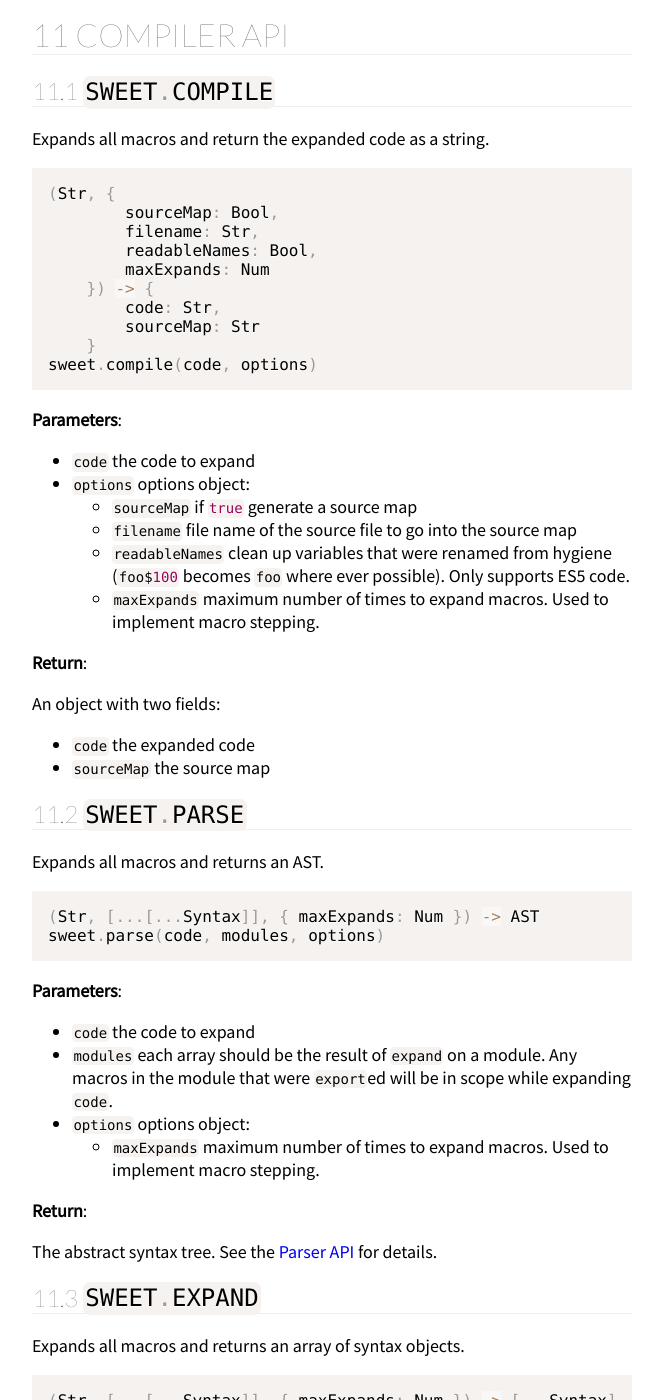
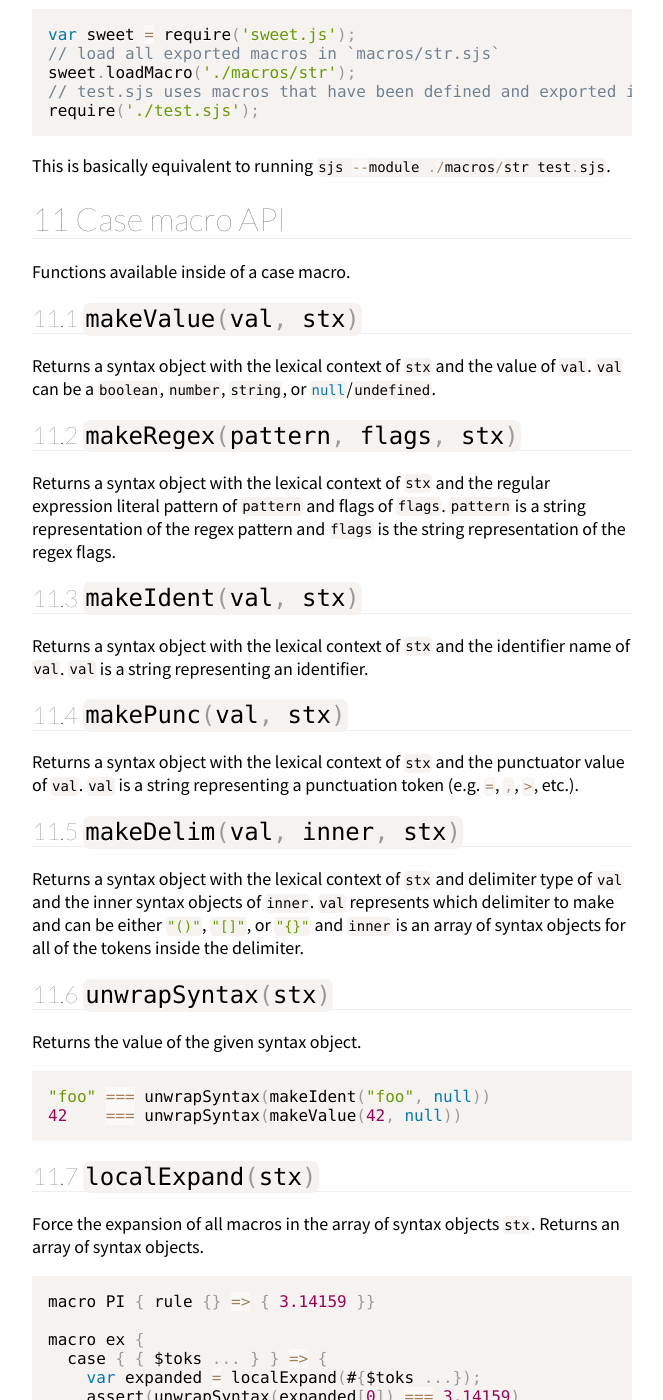
Before and after one commit to sweet-js/sweet-core, a Jekyll site: the page doc/main/sweet.html, which Jekyll copies as it is, in a window 1280 px wide and 1400 px high, scrolled down 25993 px. Shown: the whole window, without its empty margins (308-971 px from the left). Built offline with Jekyll 4.4.1, drawn with Linux system fonts in a browser that asks for light colours; some of the changed text lies outside the part shown.

Commit message:
documenting local expand

```diff
--- a/doc/main/style/main.css
+++ b/doc/main/style/main.css
@@ -38,7 +38,6 @@ h1,h2,h3 {
   font-weight: 100;
   color: #222;
   position: relative;
-  text-transform: uppercase;
   color: #444;
   font-family: 'Lato', Helvetica Neue, Helvetica, Arial, sans-serif;
   font-weight: 100;
--- a/doc/main/sweet.html
+++ b/doc/main/sweet.html
@@ -68,7 +68,6 @@ code > span.er { color: #ff0000; font-weight: bold; }
     font-weight: 100;
     color: #222;
     position: relative;
-    text-transform: uppercase;
     color: #444;
     font-family: 'Lato', Helvetica Neue, Helvetica, Arial, sans-serif;
     font-weight: 100;
@@ -173,19 +172,28 @@ code > span.er { color: #ff0000; font-weight: bold; }
 <li><a href="#using-modules"><span class="toc-section-number">10.1</span> Using Modules</a></li>
 <li><a href="#node-loader"><span class="toc-section-number">10.2</span> Node Loader</a></li>
 </ul></li>
-<li><a href="#compiler-api"><span class="toc-section-number">11</span> Compiler API</a><ul>
-<li><a href="#sweet.compile"><span class="toc-section-number">11.1</span> <code>sweet.compile</code></a></li>
-<li><a href="#sweet.parse"><span class="toc-section-number">11.2</span> <code>sweet.parse</code></a></li>
-<li><a href="#sweet.expand"><span class="toc-section-number">11.3</span> <code>sweet.expand</code></a></li>
+<li><a href="#case-macro-api"><span class="toc-section-number">11</span> Case macro API</a><ul>
+<li><a href="#makevalueval-stx"><span class="toc-section-number">11.1</span> <code>makeValue(val, stx)</code></a></li>
+<li><a href="#makeregexpattern-flags-stx"><span class="toc-section-number">11.2</span> <code>makeRegex(pattern, flags, stx)</code></a></li>
+<li><a href="#makeidentval-stx"><span class="toc-section-number">11.3</span> <code>makeIdent(val, stx)</code></a></li>
+<li><a href="#makepuncval-stx"><span class="toc-section-number">11.4</span> <code>makePunc(val, stx)</code></a></li>
+<li><a href="#makedelimval-inner-stx"><span class="toc-section-number">11.5</span> <code>makeDelim(val, inner, stx)</code></a></li>
+<li><a href="#unwrapsyntaxstx"><span class="toc-section-number">11.6</span> <code>unwrapSyntax(stx)</code></a></li>
+<li><a href="#localexpandstx"><span class="toc-section-number">11.7</span> <code>localExpand(stx)</code></a></li>
 </ul></li>
-<li><a href="#faq"><span class="toc-section-number">12</span> FAQ</a><ul>
-<li><a href="#how-do-i-run-sweet.js-in-the-browser"><span class="toc-section-number">12.1</span> How do I Run Sweet.js in the Browser?</a></li>
-<li><a href="#how-do-i-break-hygiene"><span class="toc-section-number">12.2</span> How do I break hygiene?</a></li>
-<li><a href="#how-do-i-output-comments"><span class="toc-section-number">12.3</span> How do I output comments?</a></li>
-<li><a href="#how-do-i-convert-a-token-to-a-string-literal"><span class="toc-section-number">12.4</span> How do I convert a token to a string literal?</a></li>
-<li><a href="#how-do-i-debug-macros"><span class="toc-section-number">12.5</span> How do I debug macros?</a><ul>
-<li><a href="#stepping-through-expansion"><span class="toc-section-number">12.5.1</span> Stepping Through Expansion</a></li>
-<li><a href="#understanding-case-macros"><span class="toc-section-number">12.5.2</span> Understanding Case Macros</a></li>
+<li><a href="#compiler-api"><span class="toc-section-number">12</span> Compiler API</a><ul>
+<li><a href="#sweet.compile"><span class="toc-section-number">12.1</span> <code>sweet.compile</code></a></li>
+<li><a href="#sweet.parse"><span class="toc-section-number">12.2</span> <code>sweet.parse</code></a></li>
+<li><a href="#sweet.expand"><span class="toc-section-number">12.3</span> <code>sweet.expand</code></a></li>
+</ul></li>
+<li><a href="#faq"><span class="toc-section-number">13</span> FAQ</a><ul>
+<li><a href="#how-do-i-run-sweet.js-in-the-browser"><span class="toc-section-number">13.1</span> How do I Run Sweet.js in the Browser?</a></li>
+<li><a href="#how-do-i-break-hygiene"><span class="toc-section-number">13.2</span> How do I break hygiene?</a></li>
+<li><a href="#how-do-i-output-comments"><span class="toc-section-number">13.3</span> How do I output comments?</a></li>
+<li><a href="#how-do-i-convert-a-token-to-a-string-literal"><span class="toc-section-number">13.4</span> How do I convert a token to a string literal?</a></li>
+<li><a href="#how-do-i-debug-macros"><span class="toc-section-number">13.5</span> How do I debug macros?</a><ul>
+<li><a href="#stepping-through-expansion"><span class="toc-section-number">13.5.1</span> Stepping Through Expansion</a></li>
+<li><a href="#understanding-case-macros"><span class="toc-section-number">13.5.2</span> Understanding Case Macros</a></li>
 </ul></li>
 </ul></li>
 </ul>
@@ -1038,8 +1046,38 @@ sweet.loadMacro(&#39;./macros/str&#39;);
 // test.sjs uses macros that have been defined and exported in `macros/str.sjs`
 require(&#39;./test.sjs&#39;);</code></pre>
 <p>This is basically equivalent to running <code>sjs --module ./macros/str test.sjs</code>.</p>
-<h1 id="compiler-api"><span class="header-section-number">11</span> Compiler API</h1>
-<h2 id="sweet.compile"><span class="header-section-number">11.1</span> <code>sweet.compile</code></h2>
+<h1 id="case-macro-api"><span class="header-section-number">11</span> Case macro API</h1>
+<p>Functions available inside of a case macro.</p>
+<h2 id="makevalueval-stx"><span class="header-section-number">11.1</span> <code>makeValue(val, stx)</code></h2>
+<p>Returns a syntax object with the lexical context of <code>stx</code> and the value of <code>val</code>. <code>val</code> can be a <code>boolean</code>, <code>number</code>, <code>string</code>, or <code>null</code>/<code>undefined</code>.</p>
+<h2 id="makeregexpattern-flags-stx"><span class="header-section-number">11.2</span> <code>makeRegex(pattern, flags, stx)</code></h2>
+<p>Returns a syntax object with the lexical context of <code>stx</code> and the regular expression literal pattern of <code>pattern</code> and flags of <code>flags</code>. <code>pattern</code> is a string representation of the regex pattern and <code>flags</code> is the string representation of the regex flags.</p>
+<h2 id="makeidentval-stx"><span class="header-section-number">11.3</span> <code>makeIdent(val, stx)</code></h2>
+<p>Returns a syntax object with the lexical context of <code>stx</code> and the identifier name of <code>val</code>. <code>val</code> is a string representing an identifier.</p>
+<h2 id="makepuncval-stx"><span class="header-section-number">11.4</span> <code>makePunc(val, stx)</code></h2>
+<p>Returns a syntax object with the lexical context of <code>stx</code> and the punctuator value of <code>val</code>. <code>val</code> is a string representing a punctuation token (e.g. <code>=</code>, <code>,</code>, <code>&gt;</code>, etc.).</p>
+<h2 id="makedelimval-inner-stx"><span class="header-section-number">11.5</span> <code>makeDelim(val, inner, stx)</code></h2>
+<p>Returns a syntax object with the lexical context of <code>stx</code> and delimiter type of <code>val</code> and the inner syntax objects of <code>inner</code>. <code>val</code> represents which delimiter to make and can be either <code>&quot;()&quot;</code>, <code>&quot;[]&quot;</code>, or <code>&quot;{}&quot;</code> and <code>inner</code> is an array of syntax objects for all of the tokens inside the delimiter.</p>
+<h2 id="unwrapsyntaxstx"><span class="header-section-number">11.6</span> <code>unwrapSyntax(stx)</code></h2>
+<p>Returns the value of the given syntax object.</p>
+<pre class="js"><code>&quot;foo&quot; === unwrapSyntax(makeIdent(&quot;foo&quot;, null))
+42    === unwrapSyntax(makeValue(42, null))</code></pre>
+<h2 id="localexpandstx"><span class="header-section-number">11.7</span> <code>localExpand(stx)</code></h2>
+<p>Force the expansion of all macros in the array of syntax objects <code>stx</code>. Returns an array of syntax objects.</p>
+<pre class="js"><code>macro PI { rule {} =&gt; { 3.14159 }}
+
+macro ex {
+  case { { $toks ... } } =&gt; {
+    var expanded = localExpand(#{$toks ...});
+    assert(unwrapSyntax(expanded[0]) === 3.14159)
+    return expanded;
+  }
+}
+
+ex { PI }</code></pre>
+<p>Note that <code>localExpand</code> is currently experimental. If you're coming from Racket you might also be expecting a stop list which is not yet implemented.</p>
+<h1 id="compiler-api"><span class="header-section-number">12</span> Compiler API</h1>
+<h2 id="sweet.compile"><span class="header-section-number">12.1</span> <code>sweet.compile</code></h2>
 <p>Expands all macros and return the expanded code as a string.</p>
 <pre class="js"><code>(Str, {
         sourceMap: Bool,
@@ -1068,7 +1106,7 @@ sweet.compile(code, options)</code></pre>
 <li><code>code</code> the expanded code</li>
 <li><code>sourceMap</code> the source map</li>
 </ul>
-<h2 id="sweet.parse"><span class="header-section-number">11.2</span> <code>sweet.parse</code></h2>
+<h2 id="sweet.parse"><span class="header-section-number">12.2</span> <code>sweet.parse</code></h2>
 <p>Expands all macros and returns an AST.</p>
 <pre class="js"><code>(Str, [...[...Syntax]], { maxExpands: Num }) -&gt; AST
 sweet.parse(code, modules, options)</code></pre>
@@ -1083,7 +1121,7 @@ sweet.parse(code, modules, options)</code></pre>
 </ul>
 <p><strong>Return</strong>:</p>
 <p>The abstract syntax tree. See the <a href="https://developer.mozilla.org/en-US/docs/SpiderMonkey/Parser_API">Parser API</a> for details.</p>
-<h2 id="sweet.expand"><span class="header-section-number">11.3</span> <code>sweet.expand</code></h2>
+<h2 id="sweet.expand"><span class="header-section-number">12.3</span> <code>sweet.expand</code></h2>
 <p>Expands all macros and returns an array of syntax objects.</p>
 <pre class="js"><code>(Str, [...[...Syntax]], { maxExpands: Num }) -&gt; [...Syntax]
 sweet.expand(code, modules, options)</code></pre>
@@ -1102,14 +1140,14 @@ sweet.expand(code, modules, options)</code></pre>
 <li><code>token</code> which is a token object that <a href="http://esprima.org/">esprima</a> understands.</li>
 <li><code>context</code> holds hygiene information.</li>
 </ul>
-<h1 id="faq"><span class="header-section-number">12</span> FAQ</h1>
-<h2 id="how-do-i-run-sweet.js-in-the-browser"><span class="header-section-number">12.1</span> How do I Run Sweet.js in the Browser?</h2>
+<h1 id="faq"><span class="header-section-number">13</span> FAQ</h1>
+<h2 id="how-do-i-run-sweet.js-in-the-browser"><span class="header-section-number">13.1</span> How do I Run Sweet.js in the Browser?</h2>
 <p>Load sweet.js using AMD/require.js:</p>
 <pre class="js"><code>require([&quot;./sweet&quot;], function(sweet) {
     // ...
 });</code></pre>
 <p>Then just use the sweet.js compiler <a href="#compiler-api">API</a>. You can see an example of this in action with the sweet.js editor <a href="https://github.com/mozilla/sweet.js/blob/3062bde9d3464adee868c98a2ced44d2316a6763/browser/editor.html">here</a> and <a href="https://github.com/mozilla/sweet.js/blob/3062bde9d3464adee868c98a2ced44d2316a6763/browser/scripts/editor.js">here</a>.</p>
-<h2 id="how-do-i-break-hygiene"><span class="header-section-number">12.2</span> How do I break hygiene?</h2>
+<h2 id="how-do-i-break-hygiene"><span class="header-section-number">13.2</span> How do I break hygiene?</h2>
 <p>Sometimes you really do need to break the wonderful protections provided by hygiene. Breaking hygiene is usually a bad idea but sweet.js won't judge.</p>
 <p>Breaking hygiene is done by stealing the lexical context from syntax objects in the &quot;right place&quot;. To clarify, consider <code>aif</code> the <a href="http://en.wikipedia.org/wiki/Anaphoric_macro">anaphoric</a> if macro that binds its condition to the identifier <code>it</code> in the body.</p>
 <pre class="js"><code>var it = &quot;foo&quot;;
@@ -1141,7 +1179,7 @@ aif (long.obj.path) {
       }
   }
 }</code></pre>
-<h2 id="how-do-i-output-comments"><span class="header-section-number">12.3</span> How do I output comments?</h2>
+<h2 id="how-do-i-output-comments"><span class="header-section-number">13.3</span> How do I output comments?</h2>
 <p>Comments in a rule macro or inside a <code>#{...}</code> template should &quot;just work&quot;. If you want to create comment strings programmatically you can use a token's <code>leadingComments</code> property.</p>
 <pre class="js"><code>macro m {
     case {_ () } =&gt; {
@@ -1159,7 +1197,7 @@ m()</code></pre>
 <p>will expand to</p>
 <pre class="js"><code>//hello, world
 42;</code></pre>
-<h2 id="how-do-i-convert-a-token-to-a-string-literal"><span class="header-section-number">12.4</span> How do I convert a token to a string literal?</h2>
+<h2 id="how-do-i-convert-a-token-to-a-string-literal"><span class="header-section-number">13.4</span> How do I convert a token to a string literal?</h2>
 <p>Often times you'll have an identifier or numeric literal token that you'd like to convert to a string literal. This little helper macro does just that:</p>
 <pre class="js"><code>macro to_str {
   case { _ ($toks ...) } =&gt; {
@@ -1170,11 +1208,11 @@ m()</code></pre>
 to_str(1 foo &quot;bar&quot;)
 // expands to:
 // &#39;1foobar&#39;</code></pre>
-<h2 id="how-do-i-debug-macros"><span class="header-section-number">12.5</span> How do I debug macros?</h2>
-<h3 id="stepping-through-expansion"><span class="header-section-number">12.5.1</span> Stepping Through Expansion</h3>
+<h2 id="how-do-i-debug-macros"><span class="header-section-number">13.5</span> How do I debug macros?</h2>
+<h3 id="stepping-through-expansion"><span class="header-section-number">13.5.1</span> Stepping Through Expansion</h3>
 <p>You can use <code>sjs --num-expands &lt;number&gt;</code> to walk through macro expansion one step at a time. This is particularly helpful when writing recursive macros.</p>
 <p>The <a href="http://sweetjs.org/browser/editor.html">editor</a> also supports stepping.</p>
-<h3 id="understanding-case-macros"><span class="header-section-number">12.5.2</span> Understanding Case Macros</h3>
+<h3 id="understanding-case-macros"><span class="header-section-number">13.5.2</span> Understanding Case Macros</h3>
 <p>If you're trying to understand how a case macro is working two useful techniques are logging syntax objects to see what they actually contain and inserting <code>debugger</code> statements to pause the debugger during expansion.</p>
 <pre class="js"><code>macro m {
     case { _ $x } =&gt; {
```
Also changed, not shown: doc/main/sweet.md (+53 -0 lines).
